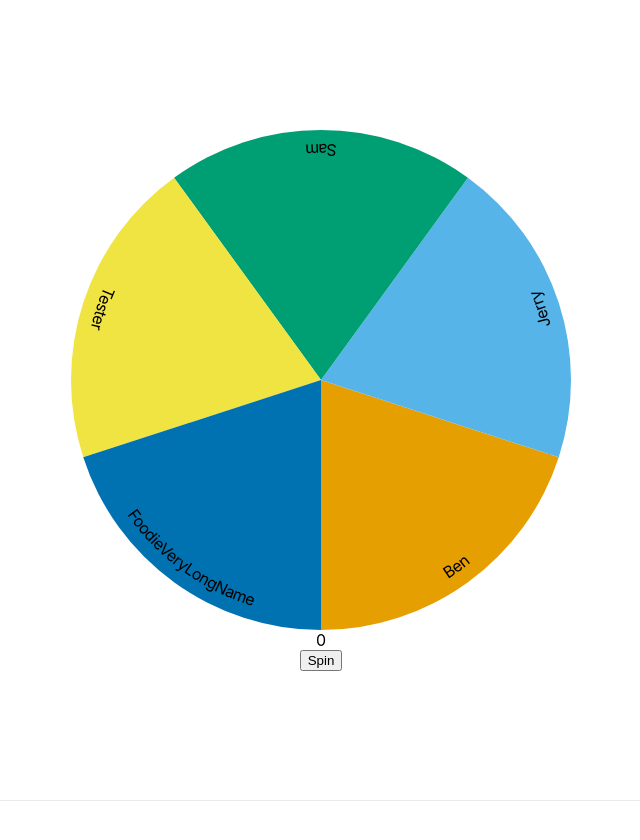
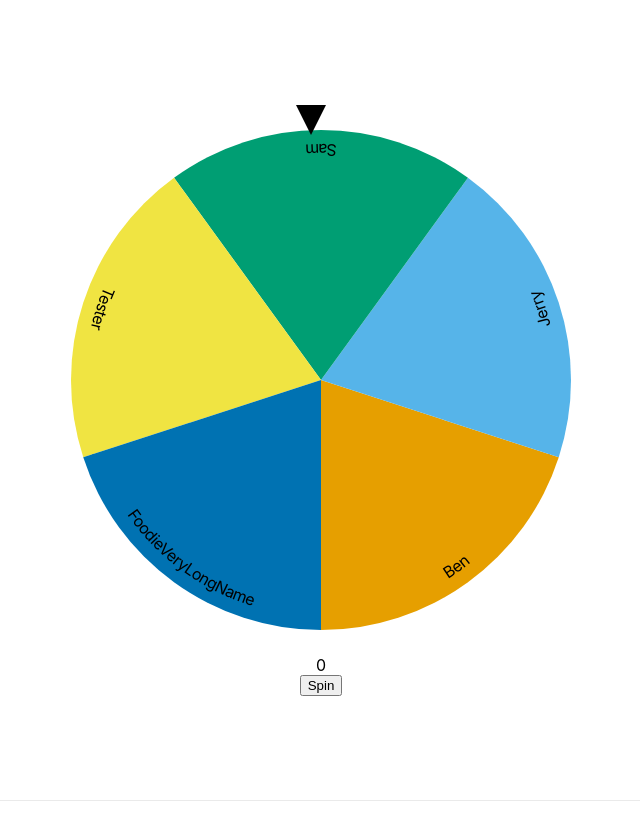
Before and after one commit to causztic/roulette, a Next.js app: page / in a window 1280 px wide. Shown: the top 840 px of the page, without its empty margins (319-959 px from the left). Built offline with nearby package versions, Linux system fonts and the light colour scheme.

Commit message:
Add one-off rotation animation for the wheel

```diff
--- a/pages/index.js
+++ b/pages/index.js
@@ -1,8 +1,9 @@
 import Head from 'next/head'
-import { useState } from 'react'
+import { useState, useEffect, useRef, Fragment } from 'react'
 import styles from '../styles/Home.module.css'
 
 export default function Home() {
+  const roulette = useRef();
   // Okabe & Ito
   const colors = ["#E69F00", "#56B4E9", "#009E73", "#F0E442", "#0072B2", "#D55E00", "#CC79A7", "#999999"]
 
@@ -30,6 +31,13 @@ export default function Home() {
     setChosen([winner, randomWinnerAngle])
   }
 
+  useEffect(() => {
+    if (chosen[0] !== '') {
+      roulette.current.style.transform = `rotate(${360 * 10 + chosen[1]}deg)`;
+      roulette.current.classList.add(styles.rotating);
+    }
+  }, [chosen])
+
   return (
     <div className={styles.container}>
       <Head>
@@ -39,11 +47,12 @@ export default function Home() {
       </Head>
 
       <main className={styles.main}>
-        <svg height="500" width="500">
-          <g transform={`matrix(1 0 0 1 250 250) rotate(${chosen[1]})`}>
+        <svg height="550" width="500">
+          <g transform="matrix(1 0 0 1 250 275)">
             <circle cx="0" cy="0" r="240" stroke="black" fill="white" />
+            <g ref={roulette}>
               {angles(people.length).map((angle, index) =>
-              <>
+                <Fragment key={index}>
                   <path
                     d={`M0 0 L${x(angle[0])} ${y(angle[0])} A250 250 0 0 0 ${x(angle[1])} ${y(angle[1])} Z`}
                     fill={colors[index % colors.length]} />
@@ -56,9 +65,11 @@ export default function Home() {
                       {people[index]}
                     </textPath>
                   </text>
-              </>
+                </Fragment>
               )}
             </g>
+          </g>
+          <path d="M225 0 L240 30 L255 0 Z" fill="black" />
         </svg>
         {chosen}
         <button onClick={getWinner}>Spin</button>
--- a/styles/Home.module.css
+++ b/styles/Home.module.css
@@ -108,6 +108,10 @@
   margin-left: 0.5rem;
 }
 
+.rotating {
+  transition: transform 10s cubic-bezier(0.4, 0, 0.2, 1);
+}
+
 @media (max-width: 600px) {
   .grid {
     width: 100%;
```
Lines whose indentation alone changed are shown as unchanged.
